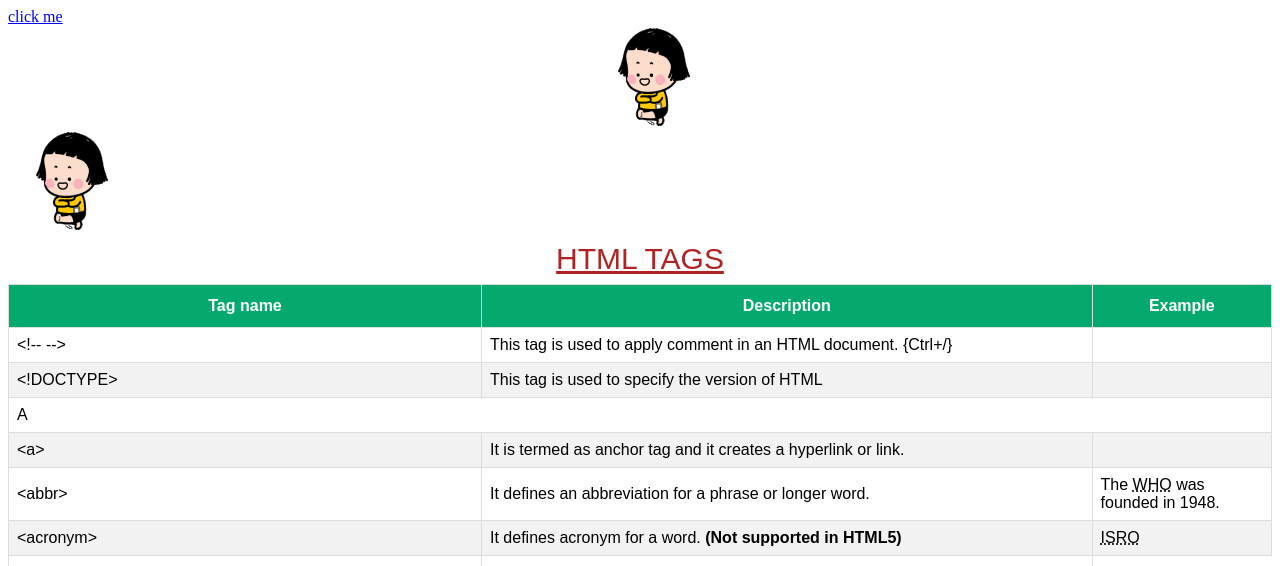
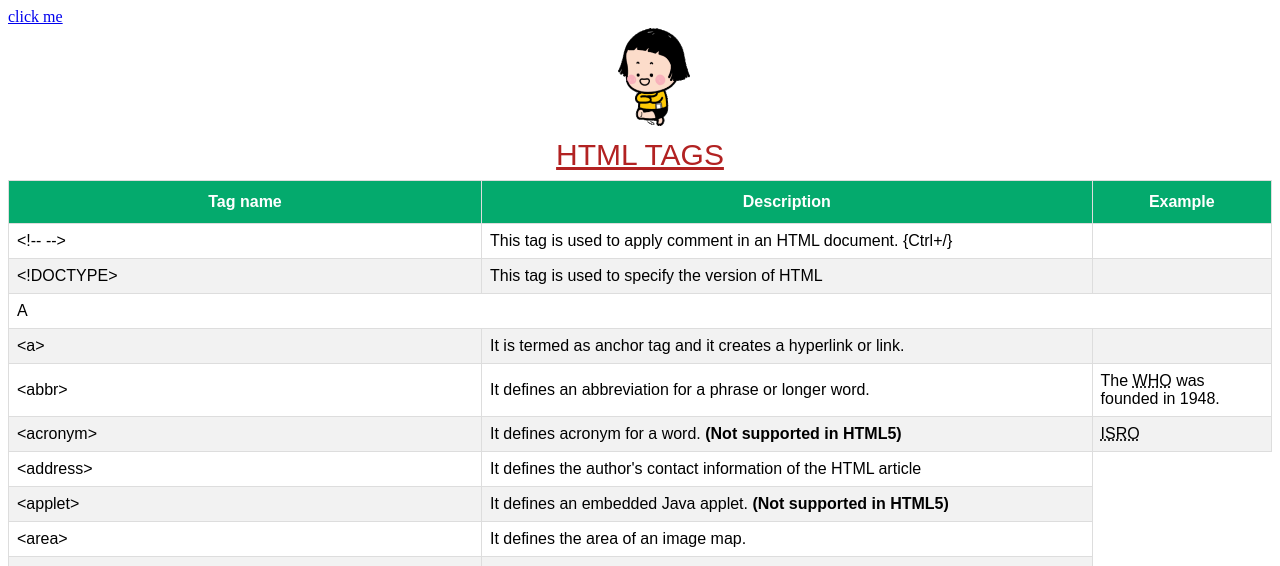
Before and after one commit to tnhisecure/learnprog, a plain HTML site: page index.html in a window 1280 px wide. Shown: the top 566 px of the page. Drawn offline with Linux system fonts and the light colour scheme.

Commit message:
Update index.html

```diff
--- a/index.html
+++ b/index.html
@@ -13,7 +13,10 @@
 
     <a href="https://www.w3schools.com/html/tryit.asp?filename=tryhtml_comment">click me</a>
     <center><img src="tenor.gif" height="100px" width="100px"></center>
-    <img src="tenor.gif" height="100px" width="100px">
+   <audio controls autoplay hidden>
+    <source src="welcomenotes.mp3" type="audio/mp3">
+
+  </audio>
     <table id="customers">
         <caption><u>HTML TAGS</u></caption>
         <thead>
```
